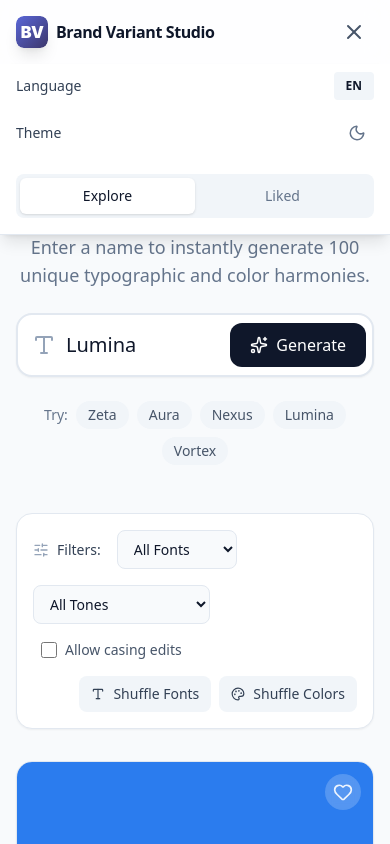
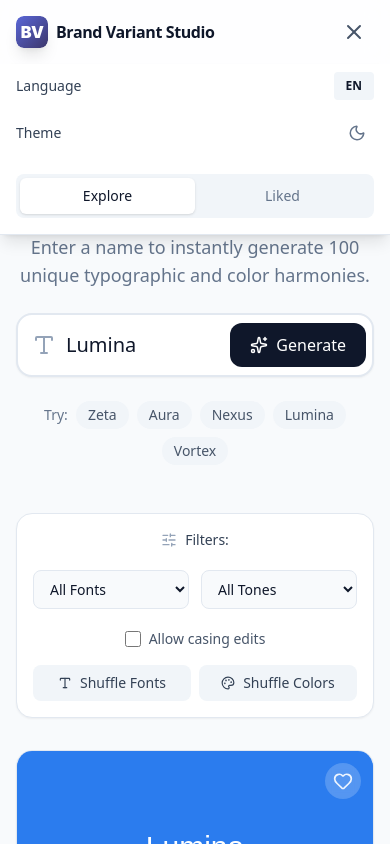
Before and after one commit to beydah/Brand-Variant-Studio, a React (Vite) app: page /home in a window 390 px wide. Both pictures are taken after a click on the button 354 px from the left and 32 px from the top of the page. Shown: the top 844 px of the page. Built offline with nearby package versions, Linux system fonts and the light colour scheme; a web font is replaced by a local one.

Commit message:
feat: Implement initial application structure with routing, core logic, and essential UI components for brand variant management.

```diff
--- a/package.json
+++ b/package.json
@@ -18,6 +18,7 @@
     "react": "^19.2.4",
     "react-dom": "^19.2.4",
     "react-i18next": "^16.5.4",
+    "react-router-dom": "^6.30.3",
     "vite": "^7.3.1"
   },
   "devDependencies": {
--- a/src/app.jsx
+++ b/src/app.jsx
@@ -1,5 +1,5 @@
-// #region Imports
 import React, { useState, useCallback, useEffect } from 'react';
+import { Routes, Route, Navigate, useLocation } from 'react-router-dom';
 import F_Main_Layout from './components/templates/main_layout';
 import F_Explore_Page from './components/pages/explore_page';
 import F_Liked_Page from './components/pages/liked_page';
@@ -18,9 +18,10 @@ export default function F_App() {
   const [l_brand_name, set_l_brand_name] = useState('Lumina');
   const [l_variants, set_l_variants, l_variants_loading] = F_Use_Indexed_DB('brandStudioExplore', []);
   const [l_liked_variants, set_l_liked_variants, l_liked_loading] = F_Use_Indexed_DB('brandStudioLiked', []);
-  const [l_active_tab, set_l_active_tab] = useState('explore');
   const [l_is_generating, set_l_is_generating] = useState(false);
   const { is_dark, F_Toggle_Theme } = F_Use_Theme();
+  const l_location = useLocation();
+  const l_active_tab = l_location.pathname.includes('/likes') ? 'liked' : 'explore';
 
   // #region Filters State
   const [l_filters, set_l_filters] = useState({
@@ -42,7 +43,6 @@ export default function F_App() {
         F_Generate_Variant(null, l_filters.fontCategory, l_filters.colorTone, l_filters.allowTransforms)
       );
       set_l_variants(l_new_variants);
-      set_l_active_tab('explore');
       set_l_is_generating(false);
     }, 400);
   }, [l_filters]);
@@ -109,12 +109,15 @@ export default function F_App() {
   return (
     <F_Main_Layout
       activeTab={l_active_tab}
-      setActiveTab={set_l_active_tab}
       likedCount={l_liked_variants.length}
       isDark={is_dark}
       toggleTheme={F_Toggle_Theme}
     >
-      {l_active_tab === 'explore' ? (
+      <Routes>
+        <Route path="/" element={<Navigate to="/home" replace />} />
+        <Route
+          path="/home"
+          element={
             <F_Explore_Page
               brandName={l_brand_name}
               setBrandName={set_l_brand_name}
@@ -128,7 +131,11 @@ export default function F_App() {
               likedVariants={l_liked_variants}
               toggleLike={F_Toggle_Like}
             />
-      ) : (
+          }
+        />
+        <Route
+          path="/likes"
+          element={
             <F_Liked_Page
               likedVariants={l_liked_variants}
               brandName={l_brand_name}
@@ -136,7 +143,9 @@ export default function F_App() {
               exportLikedJSON={() => F_Export_Liked_Json(l_liked_variants)}
               modifyVariant={F_Modify_Variant}
             />
-      )}
+          }
+        />
+      </Routes>
     </F_Main_Layout>
   );
   // #endregion
--- a/src/components/molecules/copy_button.jsx
+++ b/src/components/molecules/copy_button.jsx
@@ -8,7 +8,7 @@ import { Copy, Check } from 'lucide-react';
 /**
  * Molecular component: Copy Button.
  */
-const F_Copy_Button = ({ text: p_text, tooltip: p_tooltip }) => {
+const F_Copy_Button = ({ text: p_text, tooltip: p_tooltip, hideText: p_hide_text = false }) => {
     const { t } = useTranslation();
     const [l_copied, set_l_copied] = useState(false);
 
@@ -22,11 +22,11 @@ const F_Copy_Button = ({ text: p_text, tooltip: p_tooltip }) => {
     return (
         <button
             onClick={F_Handle_Copy}
-            className="group relative flex items-center gap-1.5 px-2 py-1 text-xs font-medium rounded-md text-slate-500 hover:text-slate-900 hover:bg-slate-100 dark:text-slate-400 dark:hover:text-slate-100 dark:hover:bg-slate-800 transition-colors"
+            className={`group relative flex items-center justify-center gap-1.5 ${p_hide_text ? 'p-1.5' : 'px-2 py-1'} text-xs font-medium rounded-md text-slate-500 hover:text-slate-900 hover:bg-slate-100 dark:text-slate-400 dark:hover:text-slate-100 dark:hover:bg-slate-800 transition-colors cursor-pointer`}
             title={p_tooltip}
         >
             {l_copied ? <Check size={14} className="text-green-500" /> : <Copy size={14} />}
-            <span>{p_text}</span>
+            {!p_hide_text && <span>{p_text}</span>}
         </button>
     );
 };
--- a/src/components/organisms/filter_section.jsx
+++ b/src/components/organisms/filter_section.jsx
@@ -15,8 +15,8 @@ const F_Filter_Section = ({ filters: p_filters, setFilters: p_set_filters, gener
     return (
         <section className="bg-white dark:bg-slate-900 rounded-2xl p-4 shadow-sm border border-slate-200 dark:border-slate-800 flex flex-col md:flex-row items-center justify-between gap-4">
 
-            <div className="flex flex-wrap items-center gap-4 w-full md:w-auto">
-                <div className="flex items-center gap-2">
+            <div className="grid grid-cols-2 md:flex items-center gap-3 w-full md:w-auto">
+                <div className="col-span-2 md:col-span-1 flex items-center justify-center md:justify-start gap-2 mb-2 md:mb-0">
                     <SlidersHorizontal size={16} className="text-slate-400" />
                     <span className="text-sm font-medium text-slate-700 dark:text-slate-300">{t('app.filters.label')}</span>
                 </div>
@@ -44,7 +44,7 @@ const F_Filter_Section = ({ filters: p_filters, setFilters: p_set_filters, gener
                     {COLOR_TONES.map(tone => <option key={tone} value={tone}>{tone}{t('app.filters.tones_suffix')}</option>)}
                 </select>
 
-                <label className="flex items-center gap-2 cursor-pointer ml-2">
+                <label className="col-span-2 md:col-span-1 flex items-center justify-center md:justify-start gap-2 cursor-pointer mt-2 md:mt-0">
                     <input
                         type="checkbox"
                         checked={p_filters.allowTransforms}
@@ -58,16 +58,16 @@ const F_Filter_Section = ({ filters: p_filters, setFilters: p_set_filters, gener
                 </label>
             </div>
 
-            <div className="flex items-center gap-2 w-full md:w-auto justify-end">
+            <div className="grid grid-cols-2 md:flex items-center gap-2 w-full md:w-auto md:justify-end">
                 <button
                     onClick={p_shuffle_fonts_only}
-                    className="flex items-center gap-2 text-sm px-3 py-2 rounded-lg bg-slate-100 hover:bg-slate-200 dark:bg-slate-800 dark:hover:bg-slate-700 text-slate-700 dark:text-slate-300 transition-colors"
+                    className="flex justify-center items-center gap-2 text-sm px-3 py-2 rounded-lg bg-slate-100 hover:bg-slate-200 dark:bg-slate-800 dark:hover:bg-slate-700 text-slate-700 dark:text-slate-300 transition-colors"
                 >
                     <Type size={14} /> {t('app.filters.shuffle_fonts')}
                 </button>
                 <button
                     onClick={p_shuffle_colors_only}
-                    className="flex items-center gap-2 text-sm px-3 py-2 rounded-lg bg-slate-100 hover:bg-slate-200 dark:bg-slate-800 dark:hover:bg-slate-700 text-slate-700 dark:text-slate-300 transition-colors"
+                    className="flex justify-center items-center gap-2 text-sm px-3 py-2 rounded-lg bg-slate-100 hover:bg-slate-200 dark:bg-slate-800 dark:hover:bg-slate-700 text-slate-700 dark:text-slate-300 transition-colors"
                 >
                     <Palette size={14} /> {t('app.filters.shuffle_colors')}
                 </button>
--- a/src/components/organisms/variant_card.jsx
+++ b/src/components/organisms/variant_card.jsx
@@ -36,6 +36,11 @@ const F_Variant_Card = ({ variant: p_variant, brandName: p_brand_name, isLiked:
         const temp = l_edited_bg;
         set_l_edited_bg(l_edited_text);
         set_l_edited_text(temp);
+
+        // Auto-save instantly inside liked tab
+        if (p_modify_variant) {
+            p_modify_variant(p_variant.id, l_edited_text, temp); // Note: we pass the swapped values
+        }
     };
 
     const l_bg_rgb = hexToRgb(l_edited_bg);
@@ -119,7 +124,7 @@ const F_Variant_Card = ({ variant: p_variant, brandName: p_brand_name, isLiked:
                             {p_variant.fontFamily}
                         </span>
                         <div className="shrink-0 mt-0.5">
-                            <F_Copy_Button text={p_variant.fontFamily} tooltip={t('app.card.copy_font')} />
+                            <F_Copy_Button text={p_variant.fontFamily} tooltip={t('app.card.copy_font')} hideText />
                         </div>
                     </div>
 
--- a/src/main.jsx
+++ b/src/main.jsx
@@ -2,6 +2,7 @@
 import React from 'react';
 import ReactDOM from 'react-dom/client';
 import App from './app.jsx';
+import { BrowserRouter } from 'react-router-dom';
 import './index.css';
 import './services/localization';
 // #endregion
@@ -9,7 +10,9 @@ import './services/localization';
 // #region Application Build
 ReactDOM.createRoot(document.getElementById('root')).render(
     <React.StrictMode>
-        <App />
+        <BrowserRouter>
+            <App />
+        </BrowserRouter>
     </React.StrictMode>,
 );
 // #endregion
```
Also changed, not shown: src/components/organisms/header.jsx (+9 -7 lines), 1 other file (tests, documents, lock files or other folders). Lines whose indentation alone changed are shown as unchanged.
